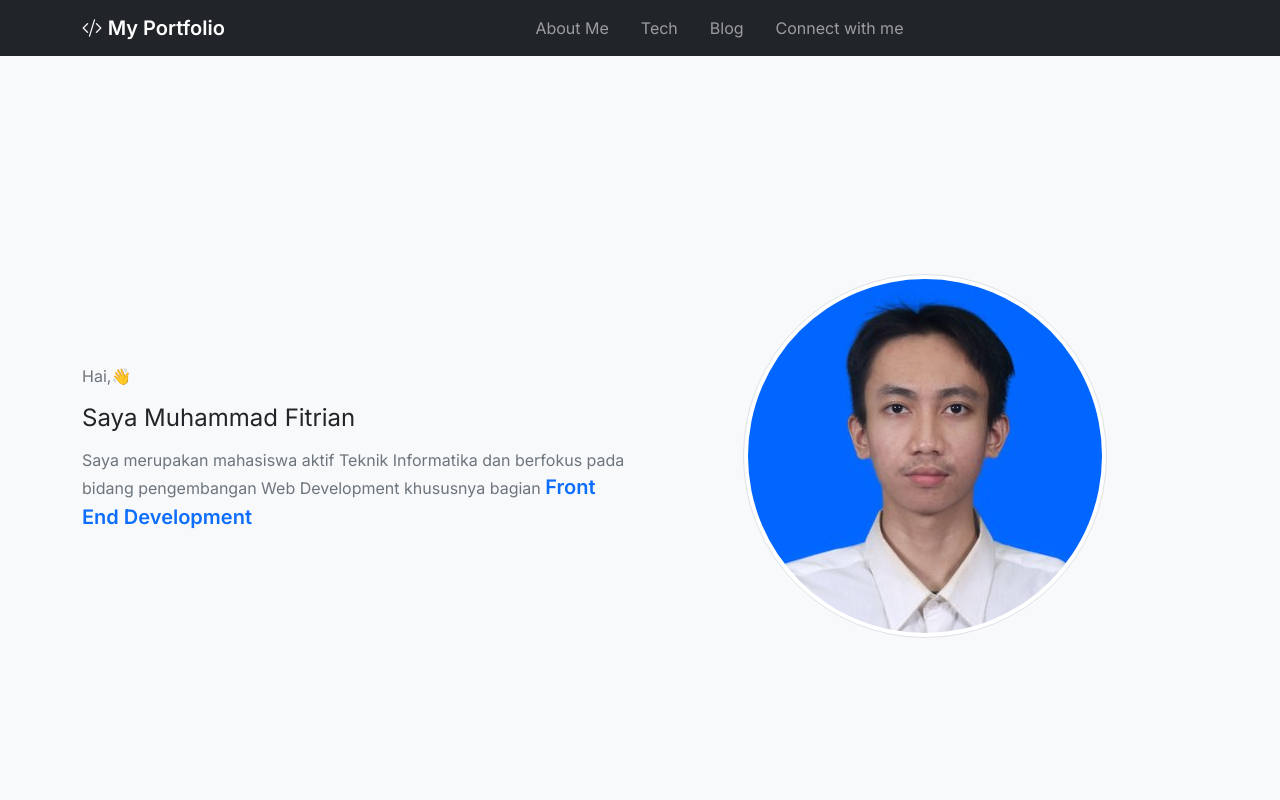
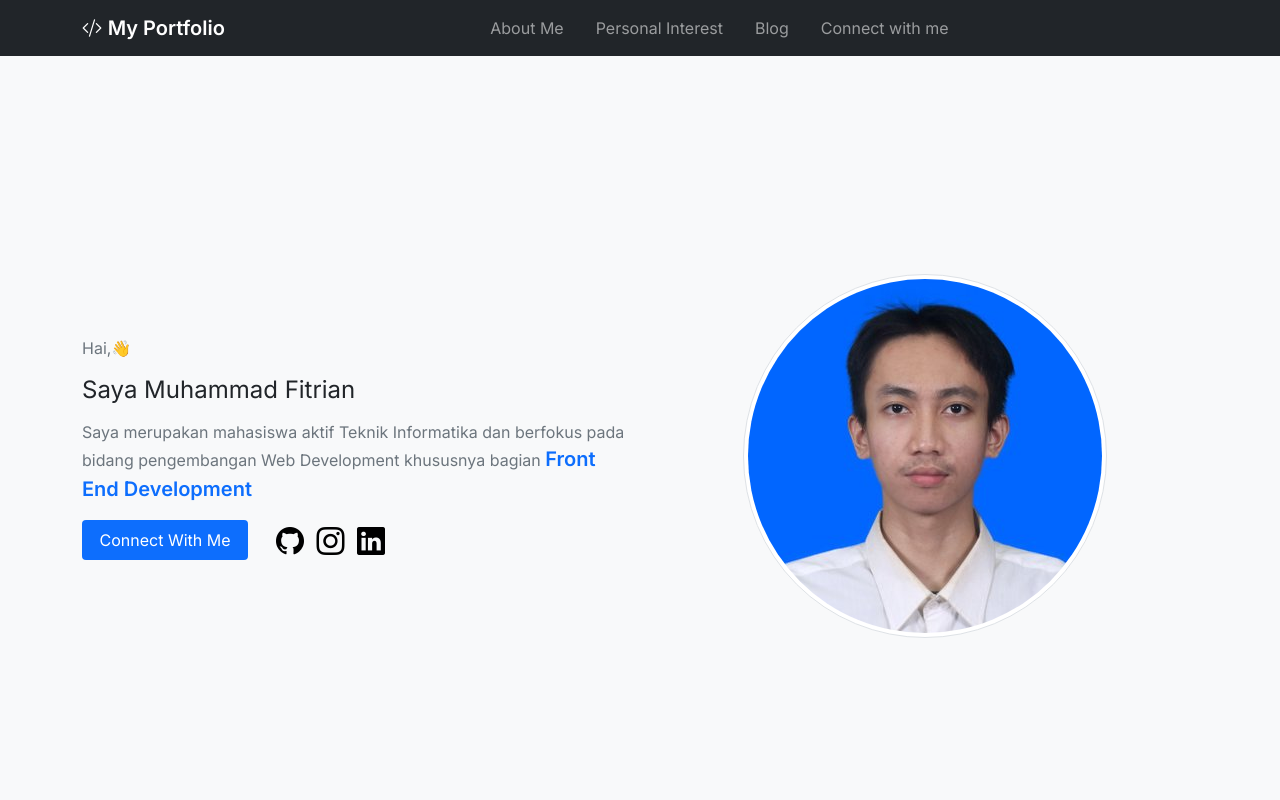
Before and after one commit to justnotiyann/justnotiyann.github.io, a website: page index.html in a window 1280 px wide. Shown: the top 800 px of the page. Drawn offline with nearby package versions, Linux system fonts and the light colour scheme.

Commit message:
Membuat link icon sosmed

```diff
--- a/index.html
+++ b/index.html
@@ -28,10 +28,10 @@
         <div class="collapse navbar-collapse" id="navbarNav">
           <ul class="navbar-nav mx-auto">
             <li class="nav-item mx-2">
-              <a class="nav-link" aria-current="page" href="#">About Me</a>
+              <a class="nav-link" aria-current="page" href="#aboutme">About Me</a>
             </li>
             <li class="nav-item mx-2">
-              <a class="nav-link" href="#">Tech</a>
+              <a class="nav-link" href="#interest">Personal Interest</a>
             </li>
             <li class="nav-item mx-2">
               <a class="nav-link" href="#">Blog</a>
@@ -51,12 +51,31 @@
         <div class="row align-items-center align-content-center min-vh-100">
           <div class="col-sm-12 col-md-6">
             <img src="public/images/hero/crop1:1 biru.jpg" alt="" class="rounded-circle img-thumbnail" />
+
           </div>
           <div class="col-sm-12 col-md-6 order-md-first">
             <p class="text-muted mb-3">Hai,👋</p>
             <h2 class="fs-4">Saya Muhammad Fitrian</h2>
             <!-- <h1 class="text-primary text-uppercase fs-3 fw-bold">A Front End Developer</h1> -->
             <p class="text-muted mt-3">Saya merupakan mahasiswa aktif Teknik Informatika dan berfokus pada bidang pengembangan Web Development khususnya bagian <span class="text-primary fw-bold fs-5">Front End Development</p>
+              <div class="row">
+                <div class="col-4">
+                  <p class="text-white bg-primary p-2 rounded-2 text-center connect">Connect With Me</p>
+                </div>
+                <div class="col-8">
+                  <div class="app">
+                    <a href="https://github.com/justnotiyann" target="_blank">
+                      <i class="bi bi-github fs-3 fw-bold mx-1"></i>
+                    </a>
+                    <a href="https://instagram.com/just_iyann" target="_blank">
+                      <i class="bi bi-instagram fs-3 fw-bold mx-1"></i>
+                    </a>
+                    <a href="https://www.linkedin.com/in/muhammad-fitrian-735b71220/" target="_blank">
+                      <i class="bi bi-linkedin fs-3 fw-bold mx-1"></i>
+                    </a>
+                  </div>
+                </div>
+              </div>
           </div>
         </div>
       </div>
@@ -120,7 +139,7 @@
     <!-- about me -->
 
     <!--personal interest start -->
-    <section class="whatido bg-light mb-5 p-4" id="whatido">
+    <section class="bg-light mb-5 p-4" id="interest">
         <div class="container">
           <div class="kata-kata mb-2 p-3">
             <h3 class="text-center fw-bold text-primary">My Personal Interest</h3>
--- a/public/stylesheets/style.css
+++ b/public/stylesheets/style.css
@@ -21,3 +21,19 @@ img{
     box-shadow:  35px 35px 70px #cccccc,
                  -35px -35px 70px #f4f4f4;
 } */
+
+a {
+    text-decoration: none;
+    color: black;
+    cursor: pointer;
+}
+
+a:hover{
+    transition: 300ms;
+
+}
+
+.connect:hover{
+    transition: 300ms;
+    opacity: 80%;
+}
```
